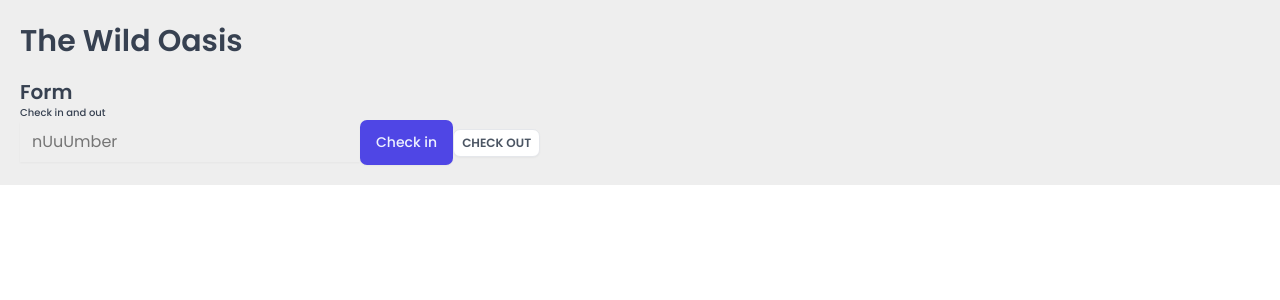
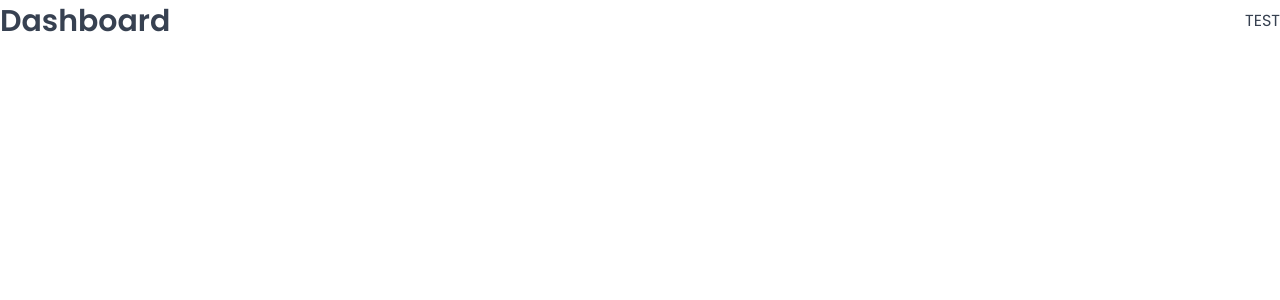
Before and after one commit to Mo2men7/the-wild-oasis, a React (Vite) app: page /dashboard in a window 1280 px wide. Shown: the top 300 px of the page. Built offline with nearby package versions, Linux system fonts and the light colour scheme; a web font is replaced by a local one.

Commit message:
Setting up routes

```diff
--- a/package.json
+++ b/package.json
@@ -12,6 +12,7 @@
   "dependencies": {
     "react": "^18.2.0",
     "react-dom": "^18.2.0",
+    "react-router-dom": "^6.25.1",
     "styled-components": "^6.1.12"
   },
   "devDependencies": {
--- a/src/App.jsx
+++ b/src/App.jsx
@@ -1,39 +1,32 @@
-import styled from "styled-components";
+import { BrowserRouter, Navigate, Route, Routes } from "react-router-dom";
+
 import GlobalStyles from "./styles/GlobalStyles";
-import Button from "./ui/Button";
-import Input from "./ui/Input";
-import Heading from "./ui/Heading";
-import Row from "./ui/Row";
-
-const StyledApp = styled.main`
-  background: #eee;
-  padding: 20px;
-`;
+import Dashboard from "./pages/Dashboard";
+import Bookings from "./pages/Bookings";
+import Cabins from "./pages/Cabins";
+import Users from "./pages/Users";
+import Settings from "./pages/Settings";
+import Account from "./pages/Account";
+import Login from "./pages/Login";
+import PageNotFound from "./pages/PageNotFound";
 
 function App() {
   return (
     <>
       <GlobalStyles />
-      <StyledApp>
-        <Row>
-          <Heading as="h1">The Wild Oasis</Heading>
-          <div>
-            <Heading as="h2">Form</Heading>
-            <Heading as="h3">Check in and out</Heading>
-            <form>
-              <Input type="number" placeholder="nUuUmber" />
-              <Button onClick={() => alert("lol")}>Check in</Button>
-              <Button
-                variation="secondary"
-                size="small"
-                onClick={() => alert("lol")}
-              >
-                Check out
-              </Button>
-            </form>
-          </div>
-        </Row>
-      </StyledApp>
+      <BrowserRouter>
+        <Routes>
+          <Route index element={<Navigate replace to="dashboard" />} />
+          <Route path="dashboard" element={<Dashboard />} />
+          <Route path="bookings" element={<Bookings />} />
+          <Route path="cabins" element={<Cabins />} />
+          <Route path="users" element={<Users />} />
+          <Route path="settings" element={<Settings />} />
+          <Route path="account" element={<Account />} />
+          <Route path="login" element={<Login />} />
+          <Route path="*" element={<PageNotFound />} />
+        </Routes>
+      </BrowserRouter>
     </>
   );
 }
```
Also changed, not shown: 1 other file (tests, documents, lock files or other folders).
